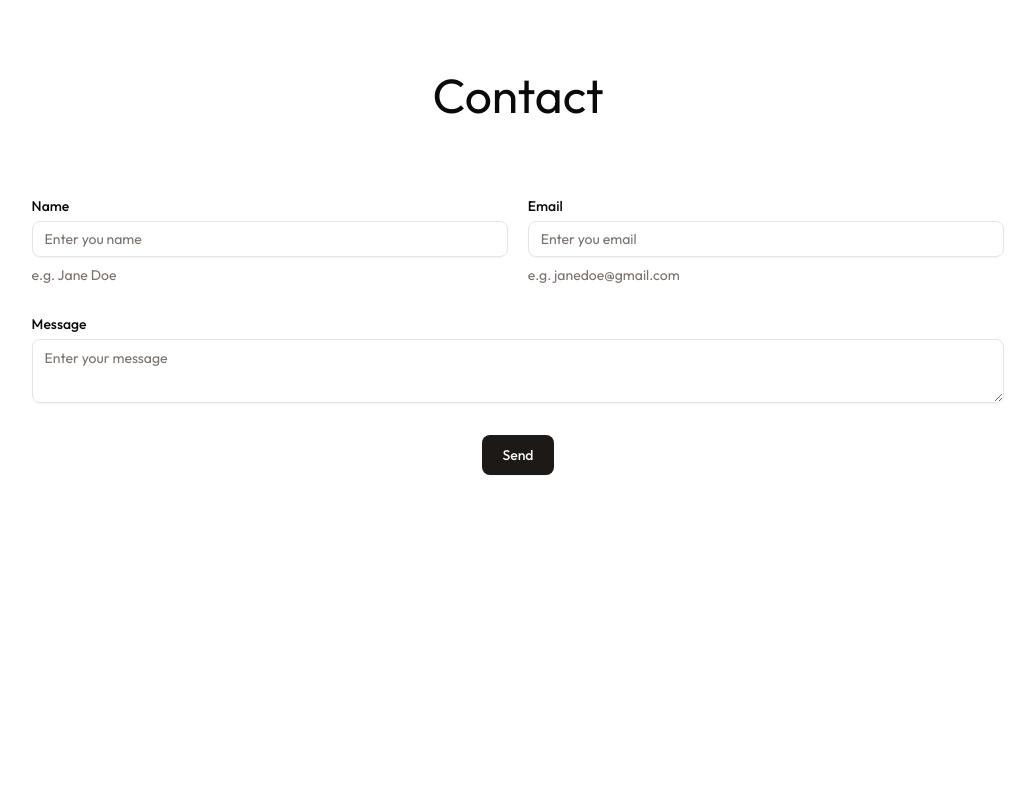
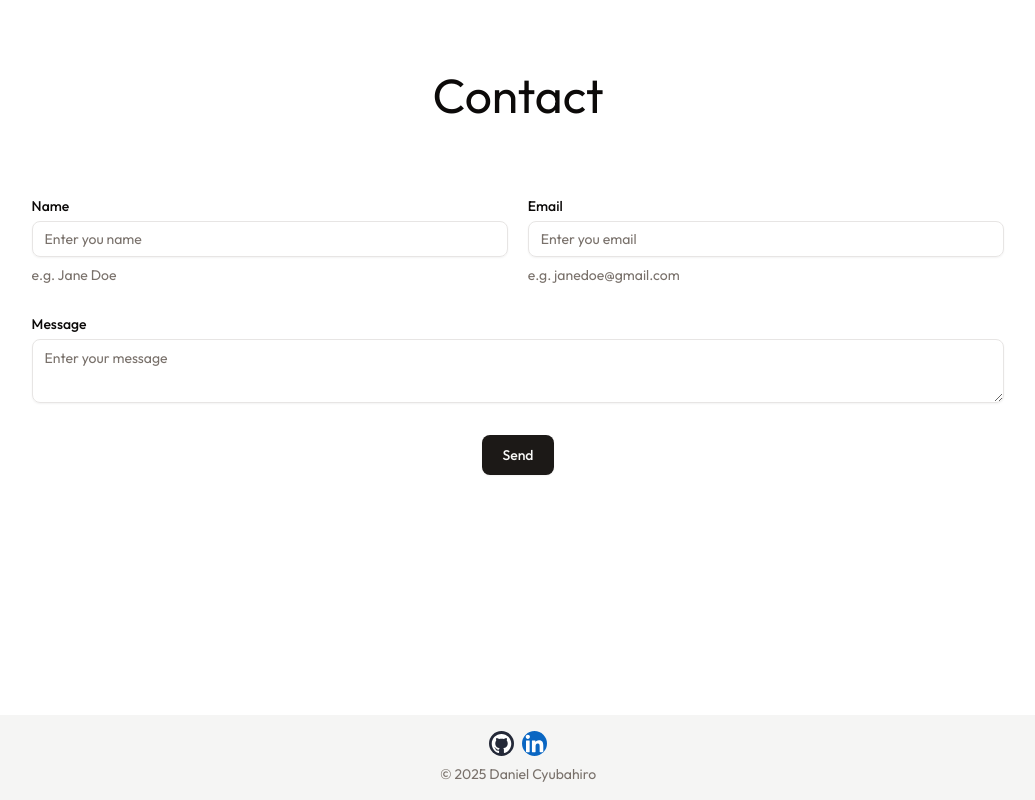
Before and after one commit to DanielCyubahiro/DanielCyubahiro, a Next.js app: page / in a window 1280 px wide. Shown: the part 1983-2783 px from the top of the page, without its empty margins (122-1157 px from the left). Before the commit the page ends 2698 px from the top, so only its background shows below. Built offline with nearby package versions, Linux system fonts and the light colour scheme; a web font is replaced by a local one.

Commit message:
Add a footer

```diff
--- /dev/null
+++ b/app/components/Footer.jsx
@@ -0,0 +1,42 @@
+import Image from 'next/image';
+import Link from 'next/link';
+
+const Footer = () => {
+  return (
+      <footer
+          className={'hidden sm:flex flex-col items-center px-5 lg:px-8 xl:px-[8%] py-4 bottom-0 bg-secondary'}
+      >
+        <section className={'flex justify-center gap-2'}>
+          <Link
+              href={'https://github.com/DanielCyubahiro'}
+              target="_blank"
+              rel="noopener noreferrer"
+          >
+            <Image
+                src={`/icons/github-dark.svg`}
+                width={25}
+                height={25}
+                alt={'github logo'}
+                className={'rounded-full'}
+            />
+          </Link>
+          <Link
+              href={'https://www.linkedin.com/in/daniel-prince-cyubahiro/'}
+              target="_blank"
+              rel="noopener noreferrer"
+          >
+            <Image
+                src={`/icons/linkedin.svg`}
+                width={25}
+                height={25}
+                alt={'linkedin logo'}
+                className={'rounded-full'}
+            />
+          </Link>
+        </section>
+        <p className={'pt-2 text-muted-foreground text-sm'}>© 2025 Daniel Cyubahiro</p>
+      </footer>
+  );
+};
+
+export default Footer;
--- a/app/page.js
+++ b/app/page.js
@@ -3,6 +3,7 @@ import Home from '@/app/components/Home';
 import About from '@/app/components/About';
 import Projects from '@/app/components/Projects';
 import Contact from '@/app/components/Contact';
+import Footer from '@/app/components/Footer';
 
 export default function Page() {
   return (
@@ -12,6 +13,7 @@ export default function Page() {
         <About/>
         <Projects/>
         <Contact/>
+        <Footer/>
       </main>
   );
 }
```
Also changed, not shown: public/icons/LinkedIn.svg (added).
